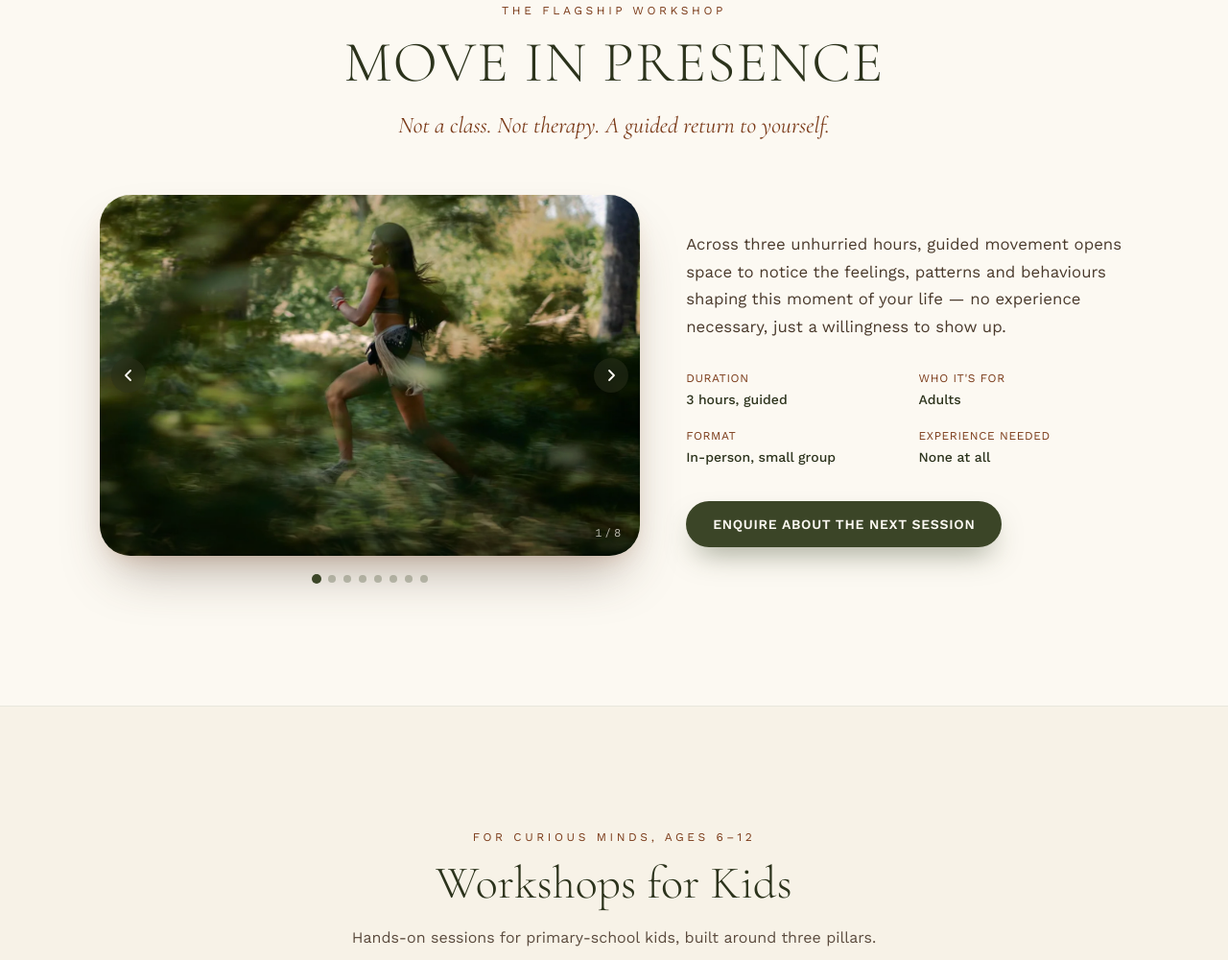
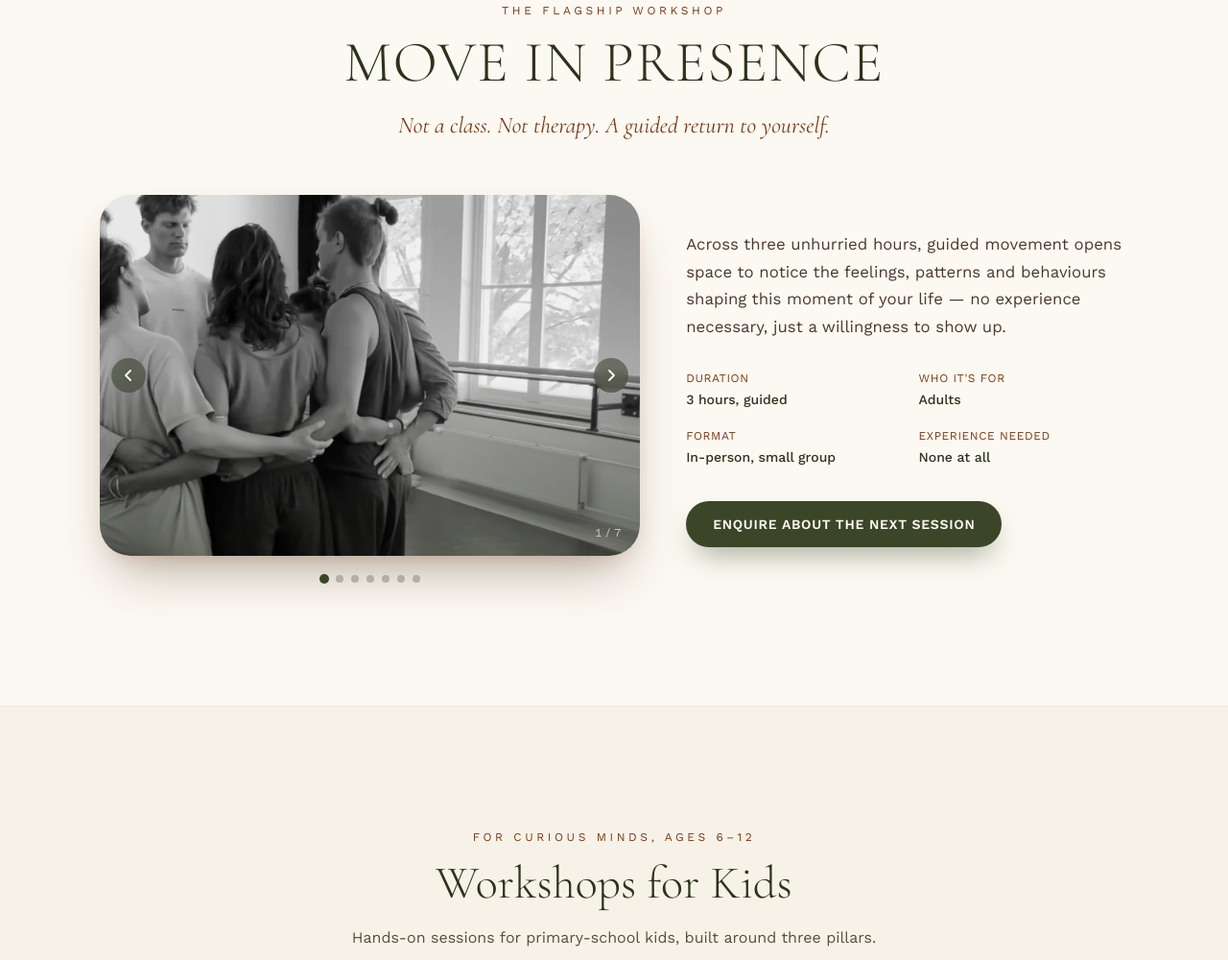
Before and after one commit to osakillplz/wildhearts-openminds, a plain HTML site: page index.html in a window 1280 px wide. Shown: the part 1535-2535 px from the top of the page at 96% size. Drawn offline with nearby package versions, Linux system fonts and the light colour scheme.

Commit message:
Add files via upload

```diff
--- a/index.html
+++ b/index.html
@@ -266,9 +266,8 @@
           <!-- Gallery wrapper -->
           <div class="relative rounded-[2rem] overflow-hidden shadow-[0_30px_55px_-18px_rgba(74,58,44,0.4),0_10px_25px_-10px_rgba(193,96,43,0.25)]" id="workshop-gallery">
             <div class="relative w-full" style="aspect-ratio:3/2">
-              <img src="compressed/reena-workshop.webp" alt="Move in Presence — workshop moment" class="ws-slide absolute inset-0 w-full h-full object-cover" style="opacity:1;transition:opacity 0.65s ease" width="1400" height="933" loading="lazy" />
+              <img src="compressed/workshop-2.webp" alt="Move in Presence — workshop moment" class="ws-slide absolute inset-0 w-full h-full object-cover" style="opacity:1;transition:opacity 0.65s ease" width="1400" height="933" loading="lazy" />
               <img src="compressed/workshop-1.webp" alt="Move in Presence — workshop moment" class="ws-slide absolute inset-0 w-full h-full object-cover" style="opacity:0;transition:opacity 0.65s ease" width="1400" height="933" loading="lazy" />
-              <img src="compressed/workshop-2.webp" alt="Move in Presence — workshop moment" class="ws-slide absolute inset-0 w-full h-full object-cover" style="opacity:0;transition:opacity 0.65s ease" width="1400" height="933" loading="lazy" />
               <img src="compressed/workshop-3.webp" alt="Move in Presence — workshop moment" class="ws-slide absolute inset-0 w-full h-full object-cover" style="opacity:0;transition:opacity 0.65s ease" width="1400" height="933" loading="lazy" />
               <img src="compressed/workshop-8.webp" alt="Move in Presence — workshop moment" class="ws-slide absolute inset-0 w-full h-full object-cover" style="opacity:0;transition:opacity 0.65s ease" width="1400" height="933" loading="lazy" />
               <img src="compressed/workshop-5.webp" alt="Move in Presence — workshop moment" class="ws-slide absolute inset-0 w-full h-full object-cover" style="opacity:0;transition:opacity 0.65s ease" width="1400" height="933" loading="lazy" />
@@ -283,7 +282,7 @@
                 <svg width="16" height="16" viewBox="0 0 16 16" fill="none" stroke="currentColor" stroke-width="1.8" stroke-linecap="round" stroke-linejoin="round" aria-hidden="true"><polyline points="6 3 11 8 6 13"/></svg>
               </button>
               <!-- Counter -->
-              <span id="ws-counter" class="absolute bottom-4 right-5 font-body text-xs text-creamSoft/70 tabular-nums">1 / 8</span>
+              <span id="ws-counter" class="absolute bottom-4 right-5 font-body text-xs text-creamSoft/70 tabular-nums">1 / 7</span>
             </div>
           </div>
           <!-- Dots -->
@@ -295,7 +294,6 @@
             <button class="ws-dot w-2 h-2 rounded-full bg-forestDark" style="opacity:0.3;transition:opacity 0.3s,transform 0.3s" data-i="4" aria-label="Beeld 5"></button>
             <button class="ws-dot w-2 h-2 rounded-full bg-forestDark" style="opacity:0.3;transition:opacity 0.3s,transform 0.3s" data-i="5" aria-label="Beeld 6"></button>
             <button class="ws-dot w-2 h-2 rounded-full bg-forestDark" style="opacity:0.3;transition:opacity 0.3s,transform 0.3s" data-i="6" aria-label="Beeld 7"></button>
-            <button class="ws-dot w-2 h-2 rounded-full bg-forestDark" style="opacity:0.3;transition:opacity 0.3s,transform 0.3s" data-i="7" aria-label="Beeld 8"></button>
           </div>
         </div>
 
```
Also changed, not shown: 1 other file.
